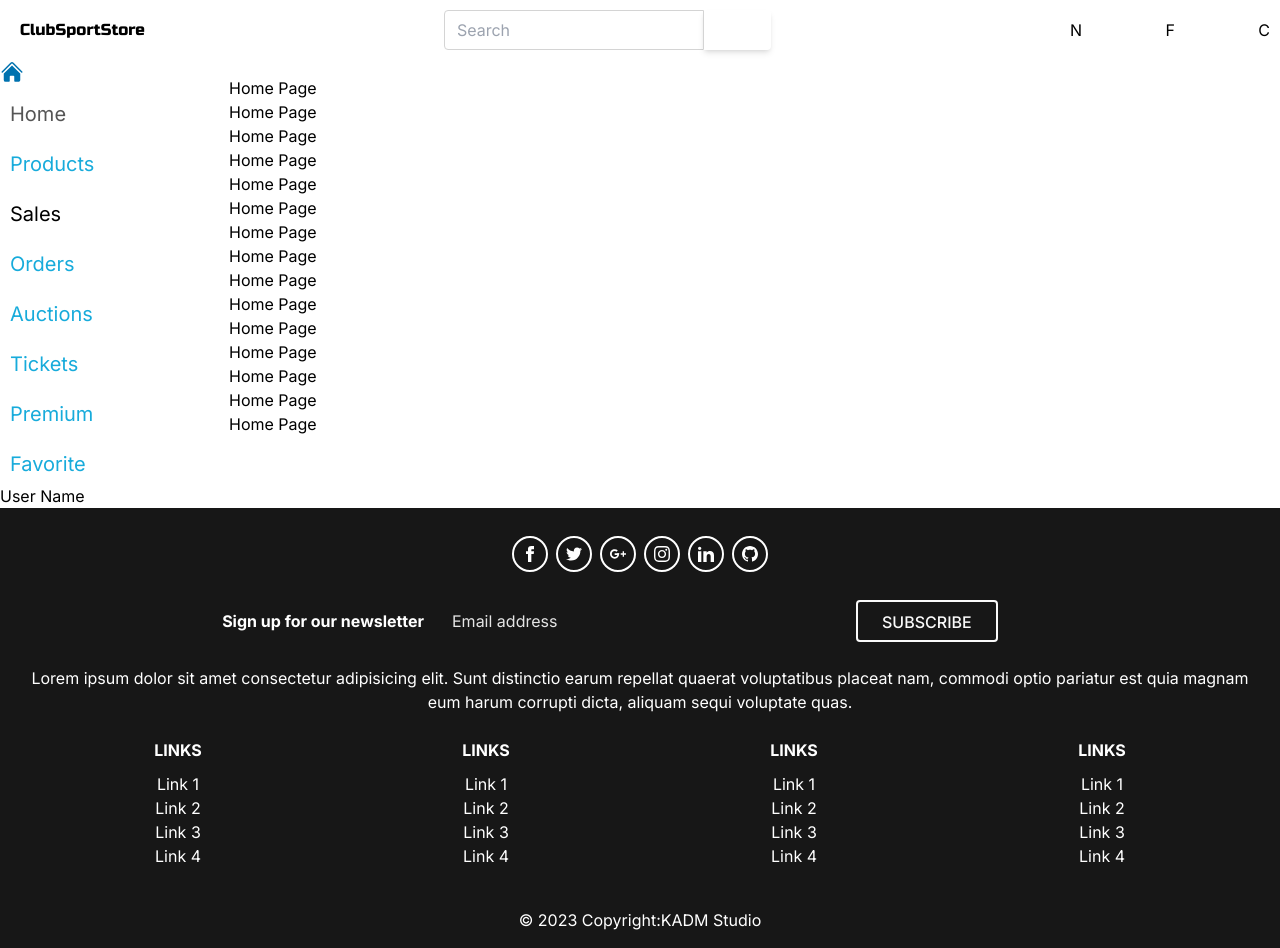
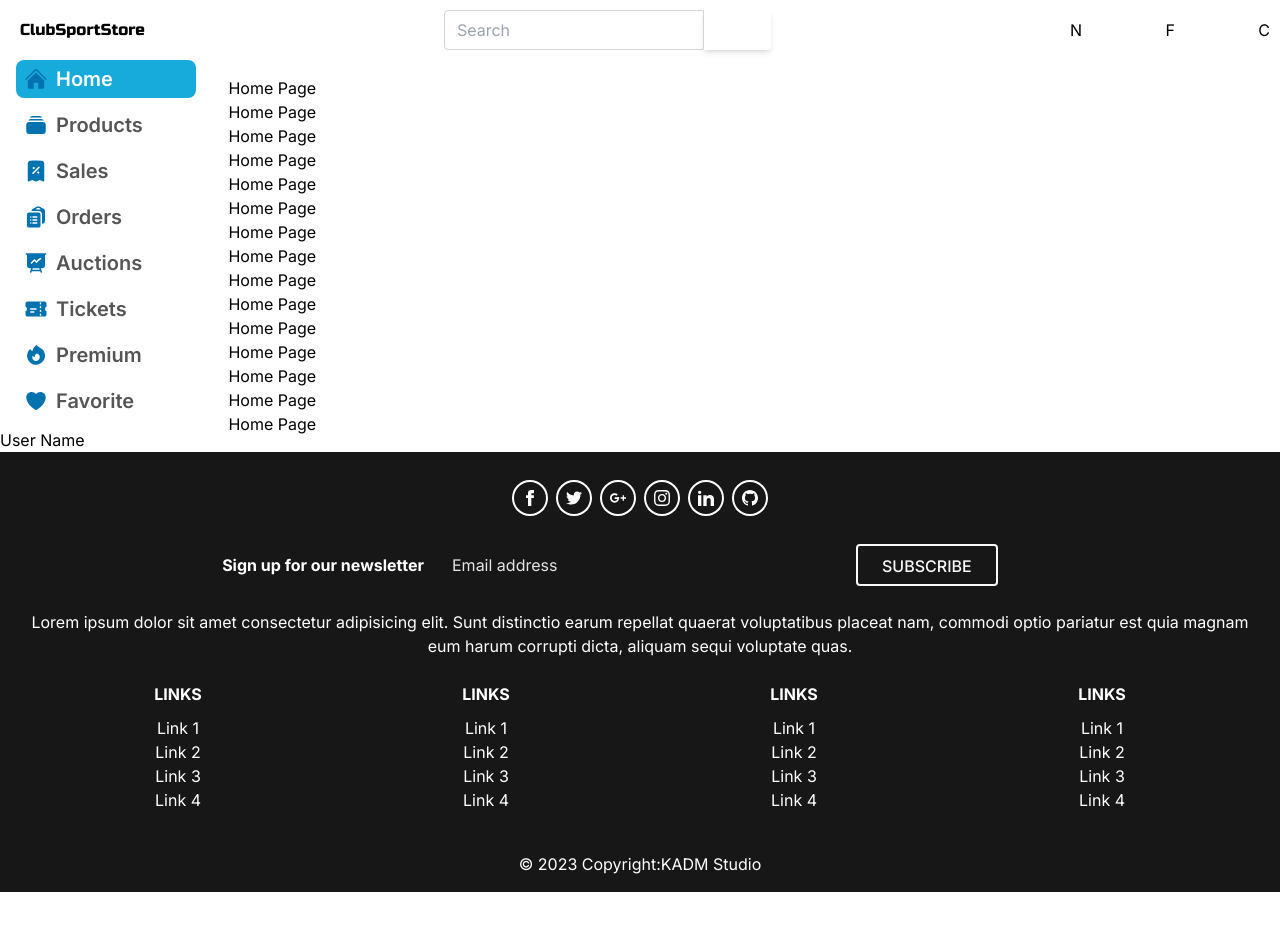
Before and after one commit to KADMCap/ClubSportShop, a Next.js app: page / in a window 1280 px wide. After the commit the page ends 892 px from the top, so only its background shows below. Built offline with nearby package versions, Linux system fonts and the light colour scheme.

Commit message:
styling links

```diff
--- a/components/Layout/Header.tsx
+++ b/components/Layout/Header.tsx
@@ -34,7 +34,7 @@ export const Header = () => {
                 <path
                   fillRule="evenodd"
                   d="M9 3.5a5.5 5.5 0 100 11 5.5 5.5 0 000-11zM2 9a7 7 0 1112.452 4.391l3.328 3.329a.75.75 0 11-1.06 1.06l-3.329-3.328A7 7 0 012 9z"
-                  clip-rule="evenodd"
+                  clipRule="evenodd"
                 />
               </svg>
             </button>
--- a/components/Layout/Sidebar.tsx
+++ b/components/Layout/Sidebar.tsx
@@ -1,120 +1,196 @@
 import Link from "next/link";
 import { useRouter } from "next/router";
-import { HomeIcon } from "../Icons";
+import {
+  AuctionIcon,
+  HeartIcon,
+  HomeIcon,
+  OrdersIcon,
+  PremiumIcon,
+  ProductsIcon,
+  SalesIcon,
+  TicketIcon,
+} from "../Icons";
 
-const iconsStyle = "ml-2 w-[24px] h-[24px] text-blue";
 const itemStyle = "flex w-full justify-center";
-const linkStyle =
-  "mt-2.5  flex items-center w-[213px] h-[40px] rounded-lg hover:bg-lightblue";
-const linkActiveStyle =
-  "mt-2.5 flex items-center w-[213px] h-[40px] bg-lightblue rounded-lg";
-const spanStyle = "ml-2.5 text-md text-blue";
+const linkStyle = "flex items-center px-2 py-1 w-full rounded-lg hover:bg-blue";
+const linkActiveStyle = "flex items-center px-2 py-1 w-full rounded-lg bg-blue";
+const spanStyle = "pl-2 font-semibold text-md text-grayDark";
+const spanActiveStyle = "pl-2 font-semibold text-md text-white";
 
 export const Sidebar = () => {
   const router = useRouter();
   return (
     <nav className="flex bg-primary justify-between flex-col w-[256px] sticky bg-white">
-      <ul>
+      <ul className="flex flex-col gap-2 px-4">
         <li className={itemStyle}>
-          <Link href="/" passHref>
-            <HomeIcon />
-            <span
+          <Link
+            href="/"
+            passHref
             className={
               router.pathname === "/" ? `${linkActiveStyle}` : `${linkStyle}`
             }
           >
-              <span className="ml-2.5 text-md text-grayDark">Home</span>
+            <HomeIcon />
+            <span
+              className={
+                router.pathname === "/" ? `${spanActiveStyle}` : `${spanStyle}`
+              }
+            >
+              Home
             </span>
           </Link>
         </li>
         <li className={itemStyle}>
-          <Link href="/products" passHref>
-            <span
+          <Link
+            href="/products"
+            passHref
             className={
               router.pathname === "/products"
                 ? `${linkActiveStyle}`
                 : `${linkStyle}`
             }
           >
-              <span className="ml-2.5 text-md text-blue">Products</span>
+            <ProductsIcon />
+            <span
+              className={
+                router.pathname === "/products"
+                  ? `${spanActiveStyle}`
+                  : `${spanStyle}`
+              }
+            >
+              Products
             </span>
           </Link>
         </li>
         <li className={itemStyle}>
-          <Link href="/sales" passHref>
-            <span
+          <Link
+            href="/sales"
+            passHref
             className={
               router.pathname === "/sales"
                 ? `${linkActiveStyle}`
                 : `${linkStyle}`
             }
           >
-              <span className="ml-2.5 text-md text-blue-600">Sales</span>
+            <SalesIcon />
+            <span
+              className={
+                router.pathname === "/sales"
+                  ? `${spanActiveStyle}`
+                  : `${spanStyle}`
+              }
+            >
+              Sales
             </span>
           </Link>
         </li>
         <li className={itemStyle}>
-          <Link href="/orders" passHref>
-            <span
+          <Link
+            href="/orders"
+            passHref
             className={
               router.pathname === "/orders"
                 ? `${linkActiveStyle}`
                 : `${linkStyle}`
             }
           >
-              <span className={spanStyle}>Orders</span>
+            <OrdersIcon />
+            <span
+              className={
+                router.pathname === "/orders"
+                  ? `${spanActiveStyle}`
+                  : `${spanStyle}`
+              }
+            >
+              Orders
             </span>
           </Link>
         </li>
         <li className={itemStyle}>
-          <Link href="/auctions" passHref>
-            <span
+          <Link
+            href="/auctions"
+            passHref
             className={
               router.pathname === "/auctions"
                 ? `${linkActiveStyle}`
                 : `${linkStyle}`
             }
           >
-              <span className={spanStyle}>Auctions</span>
+            <AuctionIcon />
+            <span
+              className={
+                router.pathname === "/auctions"
+                  ? `${spanActiveStyle}`
+                  : `${spanStyle}`
+              }
+            >
+              Auctions
             </span>
           </Link>
         </li>
         <li className={itemStyle}>
-          <Link href="/tickets" passHref>
-            <span
+          <Link
+            href="/tickets"
+            passHref
             className={
               router.pathname === "/tickets"
                 ? `${linkActiveStyle}`
                 : `${linkStyle}`
             }
           >
-              <span className={spanStyle}>Tickets</span>
+            <TicketIcon />
+            <span
+              className={
+                router.pathname === "/tickets"
+                  ? `${spanActiveStyle}`
+                  : `${spanStyle}`
+              }
+            >
+              Tickets
             </span>
           </Link>
         </li>
         <li className={itemStyle}>
-          <Link href="/premium" passHref>
-            <span
+          <Link
+            href="/premium"
+            passHref
             className={
               router.pathname === "/premium"
                 ? `${linkActiveStyle}`
                 : `${linkStyle}`
             }
           >
-              <span className={spanStyle}>Premium</span>
+            <PremiumIcon />
+            <span
+              className={
+                router.pathname === "/premium"
+                  ? `${spanActiveStyle}`
+                  : `${spanStyle}`
+              }
+            >
+              Premium
             </span>
           </Link>
         </li>
         <li className={itemStyle}>
-          <Link href="/favorite" passHref>
-            <span
+          <Link
+            href="/favorite"
+            passHref
             className={
               router.pathname === "/favorite"
                 ? `${linkActiveStyle}`
                 : `${linkStyle}`
             }
           >
-              <span className={spanStyle}>Favorite</span>
+            <HeartIcon />
+            <span
+              className={
+                router.pathname === "/favorite"
+                  ? `${spanActiveStyle}`
+                  : `${spanStyle}`
+              }
+            >
+              Favorite
             </span>
           </Link>
         </li>
--- /dev/null
+++ b/pages/products.tsx
@@ -0,0 +1,17 @@
+import Head from "next/head";
+import { Inter } from "next/font/google";
+import { Layout } from "@/components/Layout";
+
+const inter = Inter({ subsets: ["latin"] });
+
+export default function ProductsSite() {
+  return (
+    <>
+      <Layout>
+        <div className="flex flex-col">
+          <div className="text-6xl">Products Page</div>
+        </div>
+      </Layout>
+    </>
+  );
+}
```
Lines whose indentation alone changed are shown as unchanged.
